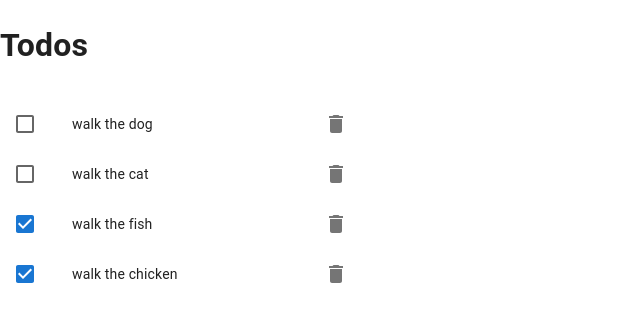
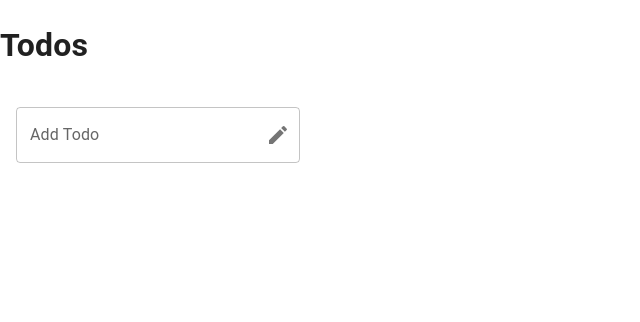
Before and after one commit to youssefGammoudi/react-todos, a React (Vite) app: page / in a window 1280 px wide. Shown: the top 322 px of the page, without its empty margins (0-640 px from the left). Built offline with nearby package versions, Linux system fonts and the light colour scheme.

Commit message:
add functionalities to todoList

```diff
--- /dev/null
+++ b/src/TodoForm.jsx
@@ -0,0 +1,36 @@
+import { IconButton, InputAdornment, ListItem, TextField } from "@mui/material";
+import { Create } from "@mui/icons-material";
+import { useState } from "react";
+export default function TodoForm({ addTodo }) {
+  const [text, setText] = useState("");
+  const handleChange = (evt) => {
+    setText(evt.target.value);
+  };
+  const handleSubmit = (e) => {
+    e.preventDefault();
+    addTodo(text);
+    setText("");
+  };
+  return (
+    <ListItem>
+      <form onSubmit={handleSubmit}>
+        <TextField
+          id="outlined-basic"
+          label="Add Todo"
+          variant="outlined"
+          onChange={handleChange}
+          value={text}
+          InputProps={{
+            endAdornment: (
+              <InputAdornment position="end">
+                <IconButton aria-label="create todo" edge="end" type="submit">
+                  <Create />
+                </IconButton>
+              </InputAdornment>
+            ),
+          }}
+        />
+      </form>
+    </ListItem>
+  );
+}
--- a/src/TodoItem.jsx
+++ b/src/TodoItem.jsx
@@ -6,7 +6,7 @@ import Checkbox from "@mui/material/Checkbox";
 import IconButton from "@mui/material/IconButton";
 import DeleteIcon from "@mui/icons-material/Delete";
 
-export default function TodoItem({ todo, remove }) {
+export default function TodoItem({ todo, remove, toggle }) {
   const labelId = `checkbox-list-label-${todo.id}`;
   const removeTodo = () => {
     remove(todo.id);
@@ -28,6 +28,7 @@ export default function TodoItem({ todo, remove }) {
             tabIndex={-1}
             disableRipple
             inputProps={{ "aria-labelledby": labelId }}
+            onChange={toggle}
           />
         </ListItemIcon>
         <ListItemText id={labelId} primary={todo.text} />
--- a/src/TodoList.jsx
+++ b/src/TodoList.jsx
@@ -1,18 +1,50 @@
-import { useState } from "react";
+import { useState, useEffect } from "react";
 import List from "@mui/material/List";
 import TodoItem from "./TodoItem";
-const initialTodos = [
-  { id: 1, text: "walk the dog", completed: false },
-  { id: 3, text: "walk the cat", completed: false },
-  { id: 4, text: "walk the fish", completed: true },
-  { id: 5, text: "walk the chicken", completed: true },
-];
+import TodoForm from "./TodoForm";
+
+// const initialTodos = [
+//   { id: 1, text: "walk the dog", completed: false },
+//   { id: 3, text: "walk the cat", completed: false },
+//   { id: 4, text: "walk the fish", completed: true },
+//   { id: 5, text: "walk the chicken", completed: true },
+// ];
+const getInitialData = () => {
+  const data = JSON.parse(localStorage.getItem("todos"));
+  if (!data) return [];
+  return data;
+};
 
 export default function TodoList() {
-  const [todos, setTodos] = useState(initialTodos);
+  const [todos, setTodos] = useState(getInitialData);
+
+  useEffect(() => {
+    localStorage.setItem("todos", JSON.stringify(todos));
+  }, [todos]);
+
   const removeTodo = (id) => {
     setTodos((prevTodos) => {
       return prevTodos.filter((t) => t.id !== id);
+    });
+  };
+
+  const toggleTodo = (id) => {
+    setTodos((prevTodos) => {
+      return prevTodos.map((todo) => {
+        if (todo.id === id) {
+          return { ...todo, completed: !todo.completed };
+        } else {
+          return todo;
+        }
+      });
+    });
+  };
+  const addTodo = (text) => {
+    setTodos((prevTodos) => {
+      return [
+        ...prevTodos,
+        { text: text, id: crypto.randomUUID(), completed: false },
+      ];
     });
   };
   return (
@@ -21,8 +53,14 @@ export default function TodoList() {
         return <TodoItem todo={todo} key={todo.id} />;
       })} */}
       {todos.map((todo) => (
-        <TodoItem todo={todo} key={todo.id} remove={removeTodo} />
+        <TodoItem
+          todo={todo}
+          key={todo.id}
+          remove={removeTodo}
+          toggle={() => toggleTodo(todo.id)}
+        />
       ))}
+      <TodoForm addTodo={addTodo} />
     </List>
   );
 }
```
